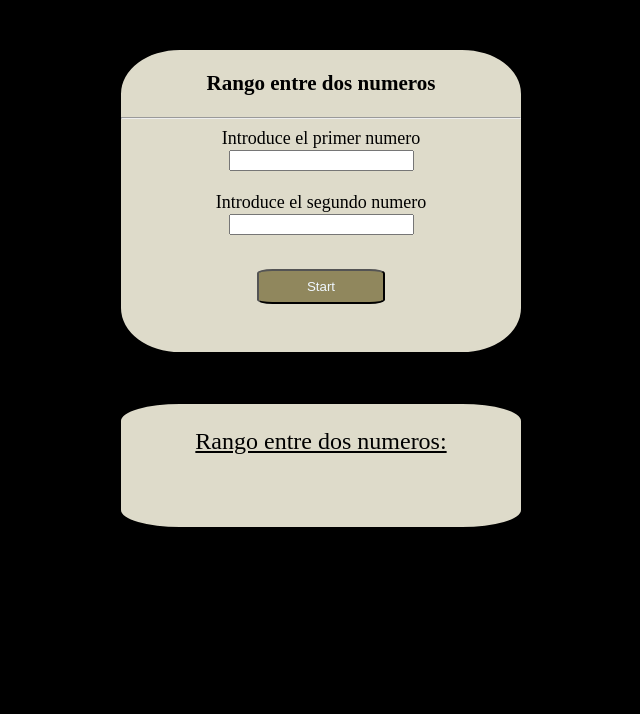
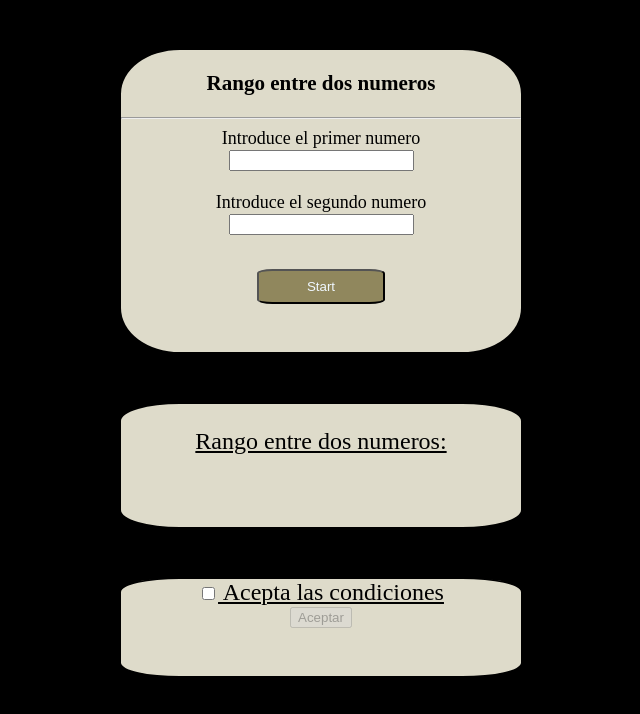
Before and after one commit to Shamanesss/formulario, a plain HTML site: page index.html in a window 1280 px wide. Shown: the whole page, without its empty margins (319-959 px from the left). Drawn offline with Linux system fonts and the light colour scheme.

Commit message:
aceptar las condiciones activado

```diff
--- a/custom.js
+++ b/custom.js
@@ -1,6 +1,10 @@
 const num1 = document.querySelector('#numero1');
 const num2 = document.querySelector('#numero2');
 const rango = document.querySelector('#rango');
+
+const boton = document.querySelector('#boton');
+
+//imprime un rango entre dos numeros introducidos
 
 function rangoNumeros(){
 
@@ -23,3 +27,15 @@ function rangoNumeros(){
      }rango.innerHTML =resultado;
 
 }
+
+function check() {
+    let clicau =document.getElementById('clicau');
+
+    if(clicau.checked){
+        document.getElementById('boton').disabled= false;
+    }
+    else{
+        document.getElementById('boton').disabled = true;
+    }
+
+}
--- a/index.html
+++ b/index.html
@@ -21,6 +21,14 @@
         <p class="texto">Rango entre dos numeros:</p>
         <p id="rango" class="rango"></p>
     </div>
+    <div class="contenedor">
+        <label for="cuadrao" class="texto">
+            <input type="checkbox" onclick="check()" id="clicau">
+            Acepta las condiciones
+        </label><br>
+        <button id="boton" disabled>Aceptar</button>
+    </div>
+
     <script src="custom.js"></script>
 </body>
 </html>
--- a/style.css
+++ b/style.css
@@ -35,3 +35,6 @@ ul{
     background-color: rgb(144, 135, 93);
     color: aliceblue;
 }
+#labelp{
+    margin-top: -2rem;
+}
```
